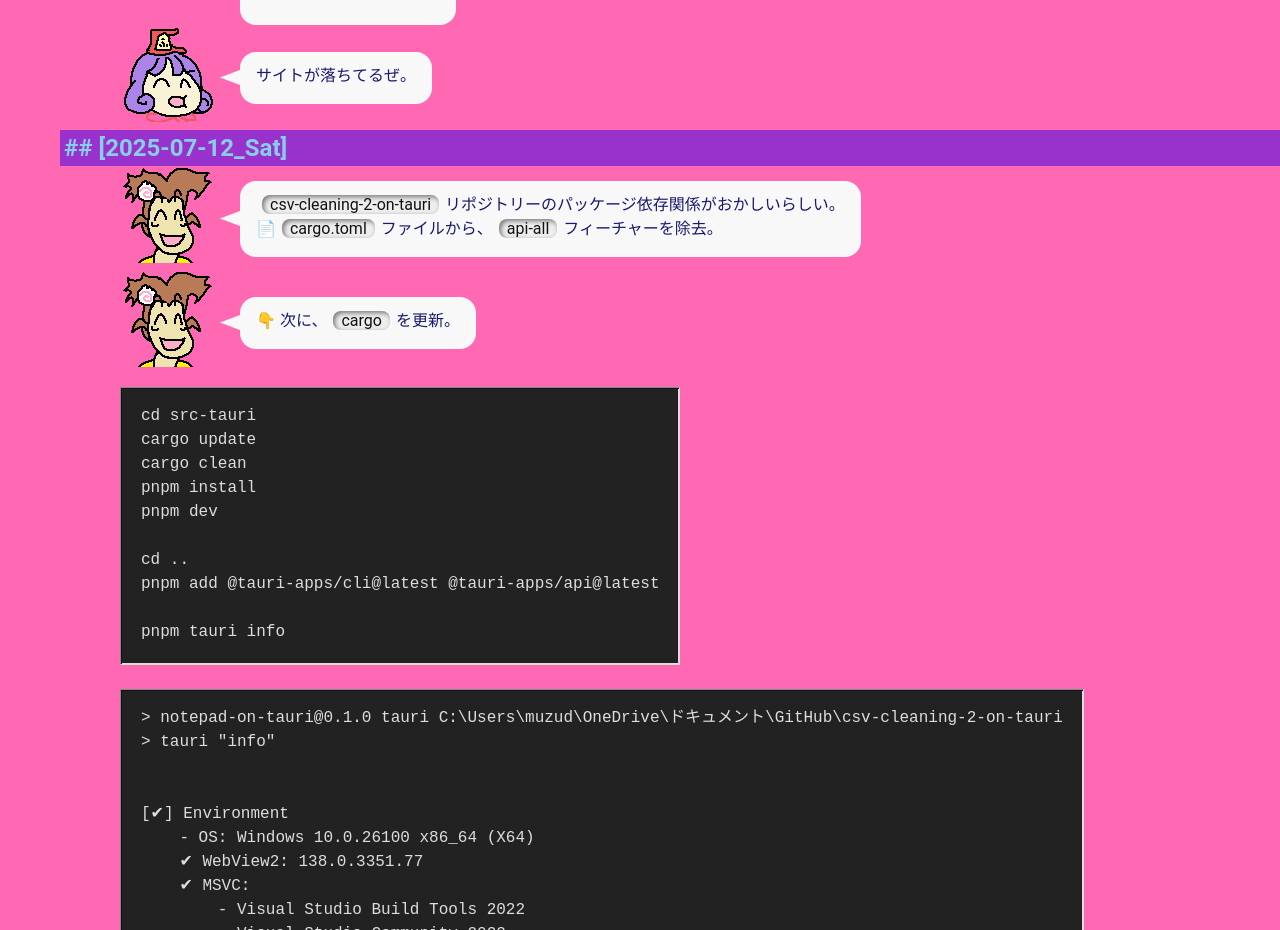
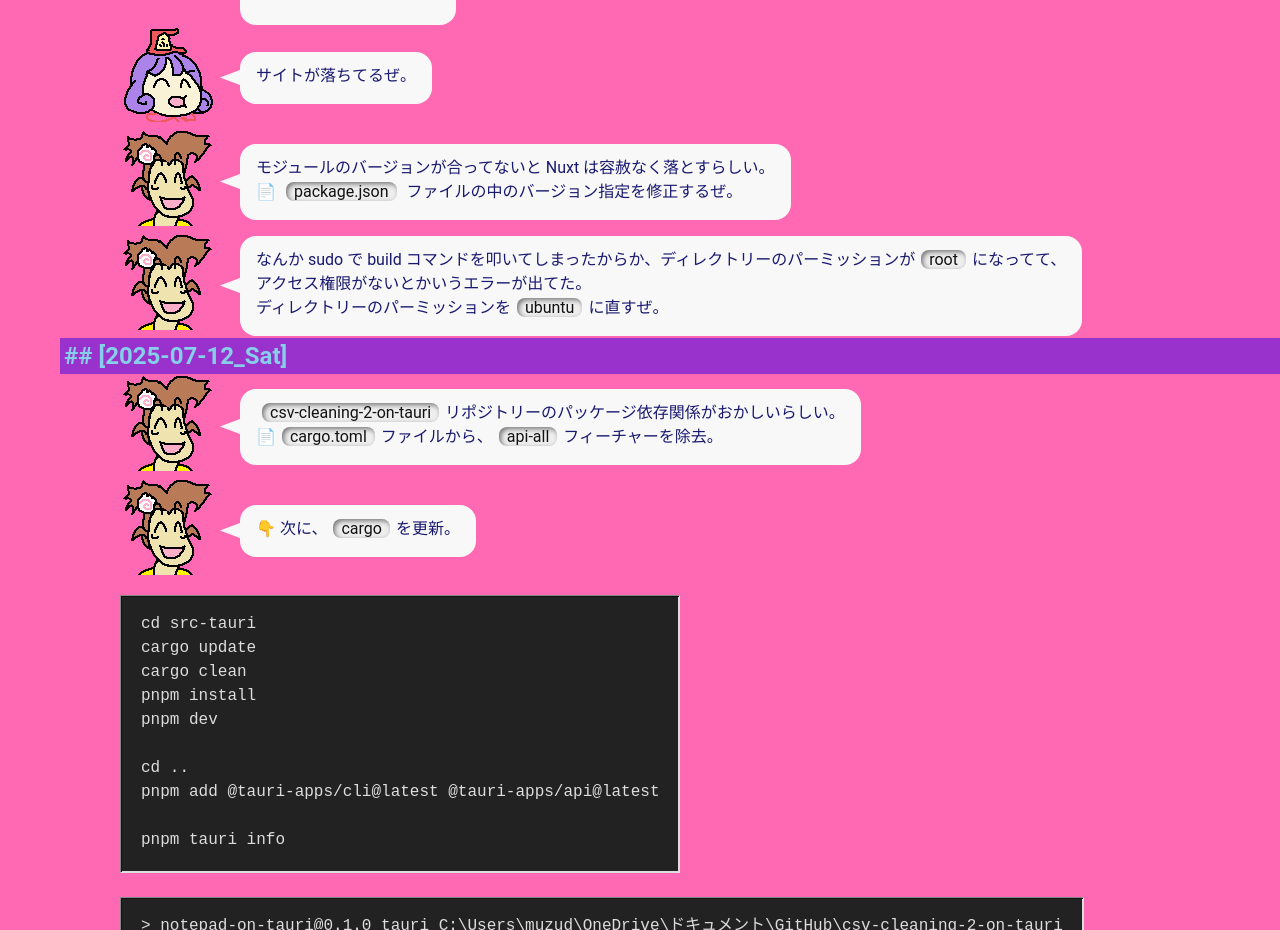
Before and after one commit to muzudho/Warabenture-2025, a Nuxt app: page / in a window 1280 px wide. Shown: the part 4808-5738 px from the top of the page. Built offline with nearby package versions, Linux system fonts and the light colour scheme.

Commit message:
ジャーナル追加。

```diff
--- a/pages/index.vue
+++ b/pages/index.vue
@@ -209,6 +209,27 @@ pnpm install</pre>
             <div class="baloon-tail"></div>
             <div class="baloon">
                 サイトが落ちてるぜ。
+            </div>
+        </div>
+        <div class="talk">
+            <div class="face-container">
+                <img src="@/assets/img/202506__character__01--1951-kifuwarabeNoOton-o1o2o0.png" />
+            </div>
+            <div class="baloon-tail"></div>
+            <div class="baloon">
+                モジュールのバージョンが合ってないと Nuxt は容赦なく落とすらしい。<br/>
+                📄 <span class="code-w">package.json</span> ファイルの中のバージョン指定を修正するぜ。
+            </div>
+        </div>
+        <div class="talk">
+            <div class="face-container">
+                <img src="@/assets/img/202506__character__01--1951-kifuwarabeNoOton-o1o2o0.png" />
+            </div>
+            <div class="baloon-tail"></div>
+            <div class="baloon">
+                なんか sudo で build コマンドを叩いてしまったからか、ディレクトリーのパーミッションが<span class="code-w">root</span>になってて、<br/>
+                アクセス権限がないとかいうエラーが出てた。<br/>
+                ディレクトリーのパーミッションを<span class="code-w">ubuntu</span>に直すぜ。
             </div>
         </div>
     </div>
```
